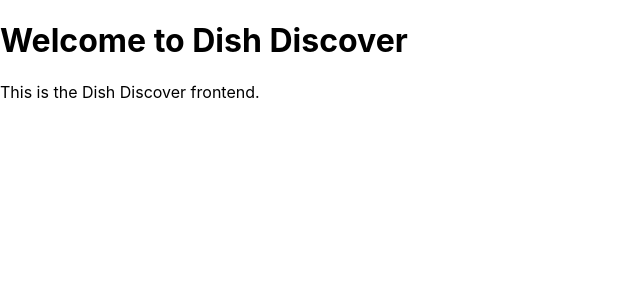
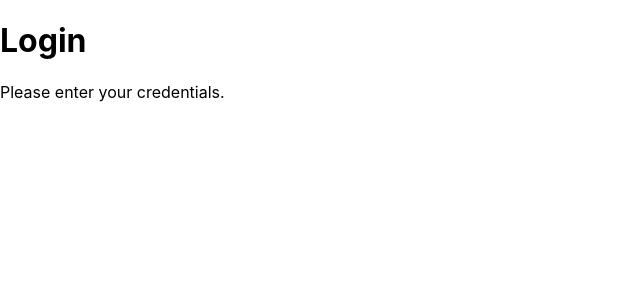
Before and after one commit to ArunasJok/Dish-Discover, a React (Create React App) app in the folder frontend/: page /register in a window 1280 px wide. Shown: the top 300 px of the page, without its empty margins (0-640 px from the left). Built offline with nearby package versions, Linux system fonts and the light colour scheme.

Commit message:
Routing setup

```diff
--- a/frontend/package.json
+++ b/frontend/package.json
@@ -9,6 +9,7 @@
     "@testing-library/user-event": "^13.5.0",
     "react": "^19.0.0",
     "react-dom": "^19.0.0",
+    "react-router-dom": "^7.2.0",
     "react-scripts": "5.0.1",
     "web-vitals": "^2.1.4"
   },
--- a/frontend/src/App.js
+++ b/frontend/src/App.js
@@ -1,12 +1,23 @@
-// src/App.js
+// This is the main component of the frontend.
+//  It is the first component that is rendered when the frontend is loaded.
 import React from 'react';
+import { BrowserRouter as Router, Routes, Route } from 'react-router-dom';
+import Home from './pages/Home';
+import Login from './pages/Login';
+import Register from './pages/Register';
+import Ingredients from './pages/Ingredients';
+
 
 function App() {
   return (
-    <div className="App">
-      <h1>Welcome to Dish Discover</h1>
-      <p>This is the Dish Discover frontend.</p>
-    </div>
+    <Router>
+      <Routes>
+        <Route path="/" element={<Home />} />
+        <Route path="/login" element={<Login />} />
+        <Route path="/register" element={<Register />} />
+        <Route path="/ingredients" element={<Ingredients />} />
+      </Routes>
+    </Router>
   );
 }
 
--- /dev/null
+++ b/frontend/src/pages/Home.js
@@ -0,0 +1,13 @@
+//Dummy Home page component
+import React from 'react';
+
+const Home = () => {
+  return (
+    <div>
+      <h1>Welcome to Dish Discover</h1>
+      <p>This is the home page.</p>
+    </div>
+  );
+};
+
+export default Home;
--- /dev/null
+++ b/frontend/src/pages/Ingredients.js
@@ -0,0 +1,13 @@
+// Dummy page for Ingredients
+import React from 'react';
+
+const Ingredients = () => {
+  return (
+    <div>
+      <h1>Ingredients</h1>
+      <p>Enter your available ingredients to find recipes.</p>
+    </div>
+  );
+};
+
+export default Ingredients;
--- /dev/null
+++ b/frontend/src/pages/Login.js
@@ -0,0 +1,13 @@
+// Dummy Login page component
+import React from 'react';
+
+const Home = () => {
+  return (
+    <div>
+      <h1>Welcome to Dish Discover</h1>
+      <p>This is the login page for Dish Discover.</p>
+    </div>
+  );
+};
+
+export default Home;
--- /dev/null
+++ b/frontend/src/pages/Register.js
@@ -0,0 +1,13 @@
+// Dummy Register page component
+import React from 'react';
+
+const Login = () => {
+  return (
+    <div>
+      <h1>Login</h1>
+      <p>Please enter your credentials.</p>
+    </div>
+  );
+};
+
+export default Login;
```
Also changed, not shown: 1 other file (tests, documents, lock files or other folders).
